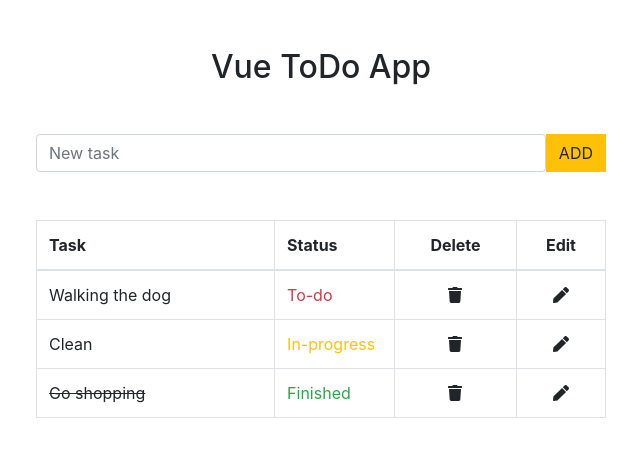
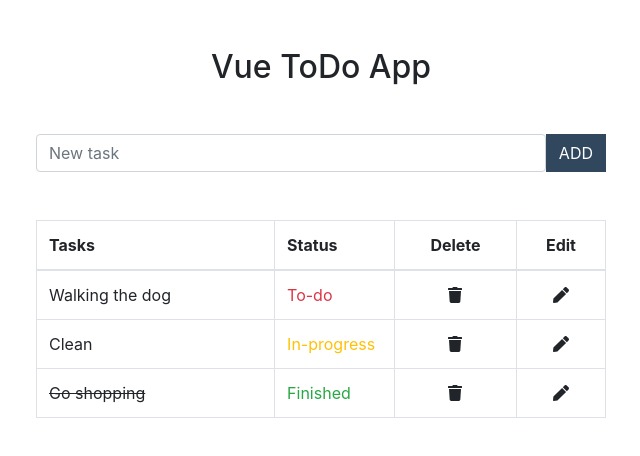
Before and after one commit to jaumebt90/vue-toDo-app, a Vue app: page / in a window 1280 px wide. Shown: the top 456 px of the page, without its empty margins (319-959 px from the left). Built offline with nearby package versions, Linux system fonts and the light colour scheme.

Commit message:
Update TodoApp.vue

```diff
--- a/src/components/TodoApp.vue
+++ b/src/components/TodoApp.vue
@@ -11,14 +11,14 @@
         placeholder="New task"
         class="w-100 form-control"
       />
-      <button class="btn btn-warning rounded-0" @click="submitTask">ADD</button>
+      <button class="btn rounded-0" @click="submitTask">ADD</button>
     </div>
 
     <!-- Task table -->
     <table class="table table-bordered mt-5">
       <thead>
         <tr>
-          <th scope="col">Task</th>
+          <th scope="col">Tasks</th>
           <th scope="col" style="width: 120px">Status</th>
           <th scope="col" class="text-center">Delete</th>
           <th scope="col" class="text-center">Edit</th>
@@ -142,7 +142,10 @@ export default {
 .pointer {
   cursor: pointer;
 }
-
+.btn {
+  background-color: #31475e;
+  color: white;
+}
 .line-through {
   text-decoration: line-through;
 }
```
